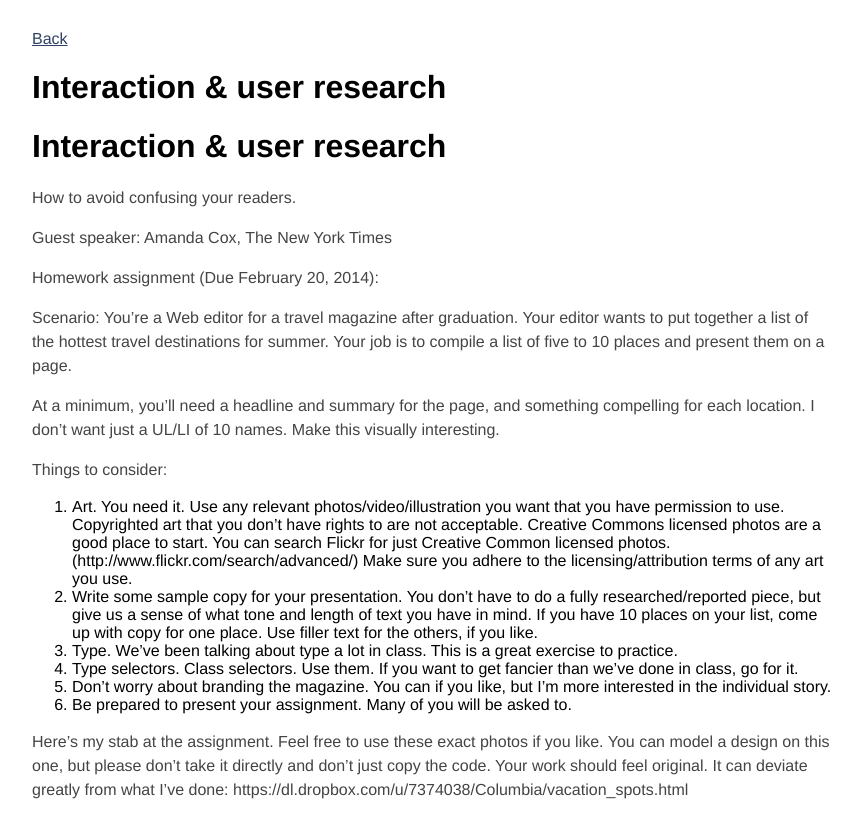
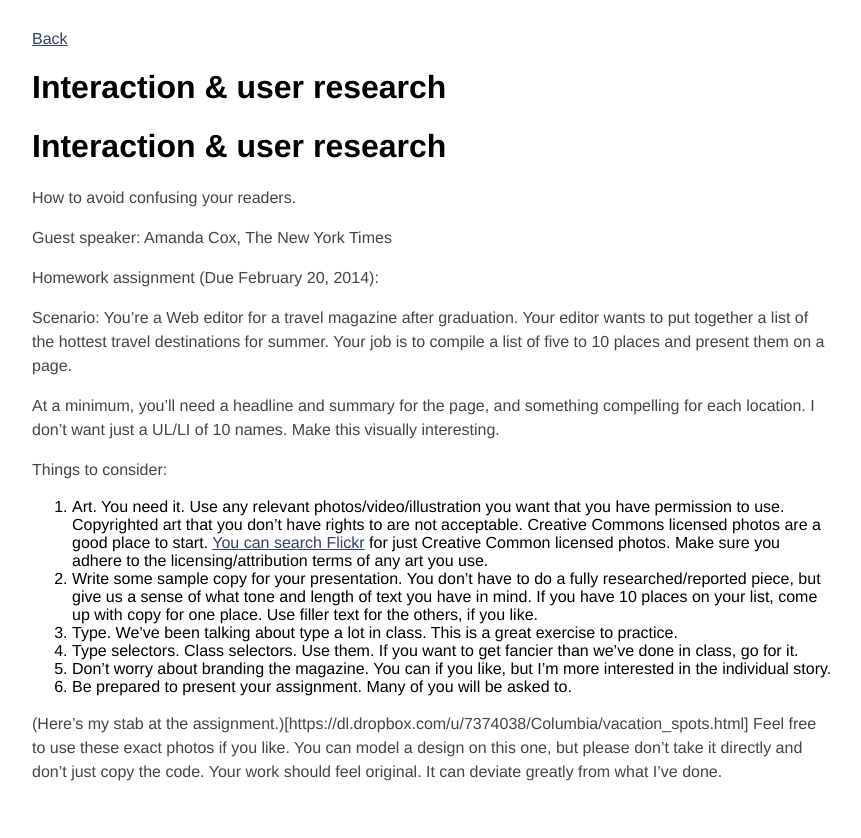
Before and after one commit to tysone/2014-columbia, a Jekyll site: the page built from columbia-spring-14/_posts/2014-02-13-class-7.md, in a window 1280 px wide. Shown: the top 838 px of the page, without its empty margins (248-1109 px from the left). Built offline with Jekyll 4.4.1, drawn with Linux system fonts in a browser that asks for light colours.

Commit message:
add links to class 7

```diff
--- a/columbia-spring-14/_posts/2014-02-13-class-7.md
+++ b/columbia-spring-14/_posts/2014-02-13-class-7.md
@@ -19,12 +19,11 @@ At a minimum, you&rsquo;ll need a headline and summary for the page, and somethi
 
 Things to consider:
 
-1. Art. You need it. Use any relevant photos/video/illustration you want that you have permission to use. Copyrighted art that you don&rsquo;t have rights to are not acceptable. Creative Commons licensed photos are a good place to start. You can search Flickr for just Creative Common licensed photos. (http://www.flickr.com/search/advanced/) Make sure you adhere to the licensing/attribution terms of any art you use.
+1. Art. You need it. Use any relevant photos/video/illustration you want that you have permission to use. Copyrighted art that you don&rsquo;t have rights to are not acceptable. Creative Commons licensed photos are a good place to start. [You can search Flickr](http://www.flickr.com/search/advanced/) for just Creative Common licensed photos.  Make sure you adhere to the licensing/attribution terms of any art you use.
 2. Write some sample copy for your presentation. You don&rsquo;t have to do a fully researched/reported piece, but give us a sense of what tone and length of text you have in mind. If you have 10 places on your list, come up with copy for one place. Use filler text for the others, if you like.
 3. Type. We&rsquo;ve been talking about type a lot in class. This is a great exercise to practice.
 4. Type selectors. Class selectors. Use them. If you want to get fancier than we’ve done in class, go for it.
 5. Don&rsquo;t worry about branding the magazine. You can if you like, but I&rsquo;m more interested in the individual story.
 6. Be prepared to present your assignment. Many of you will be asked to.
 
-Here&rsquo;s my stab at the assignment. Feel free to use these exact photos if you like. You can model a design on this one, but please don&rsquo;t take it directly and don&rsquo;t just copy the code. Your work should feel original. It can deviate greatly from what I’ve done:
-https://dl.dropbox.com/u/7374038/Columbia/vacation_spots.html
+(Here&rsquo;s my stab at the assignment.)[https://dl.dropbox.com/u/7374038/Columbia/vacation_spots.html] Feel free to use these exact photos if you like. You can model a design on this one, but please don&rsquo;t take it directly and don&rsquo;t just copy the code. Your work should feel original. It can deviate greatly from what I’ve done.
```
